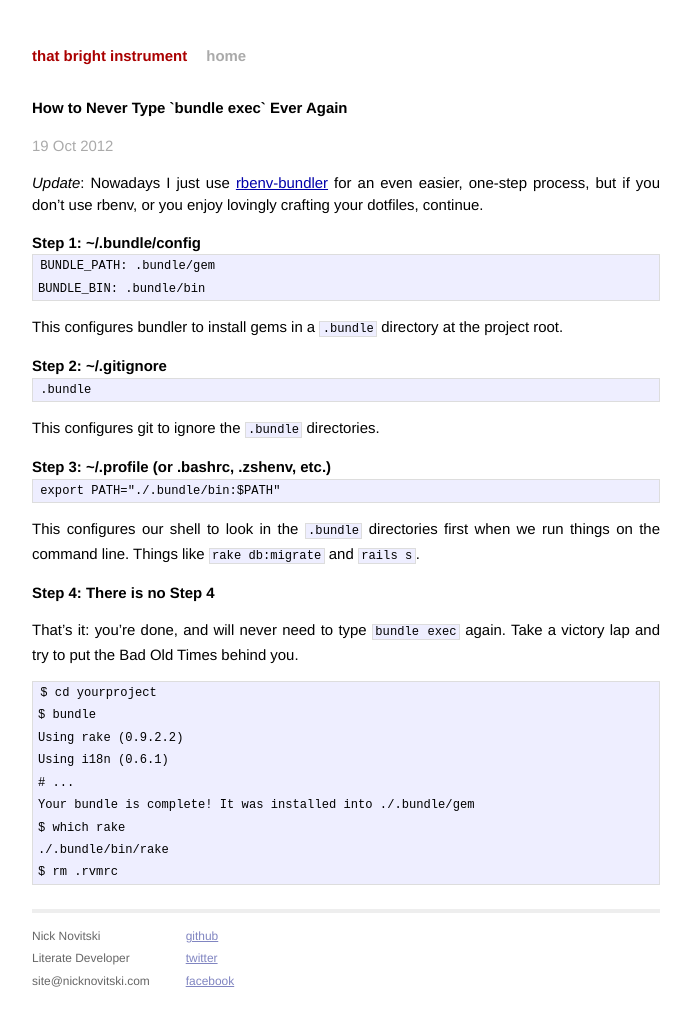
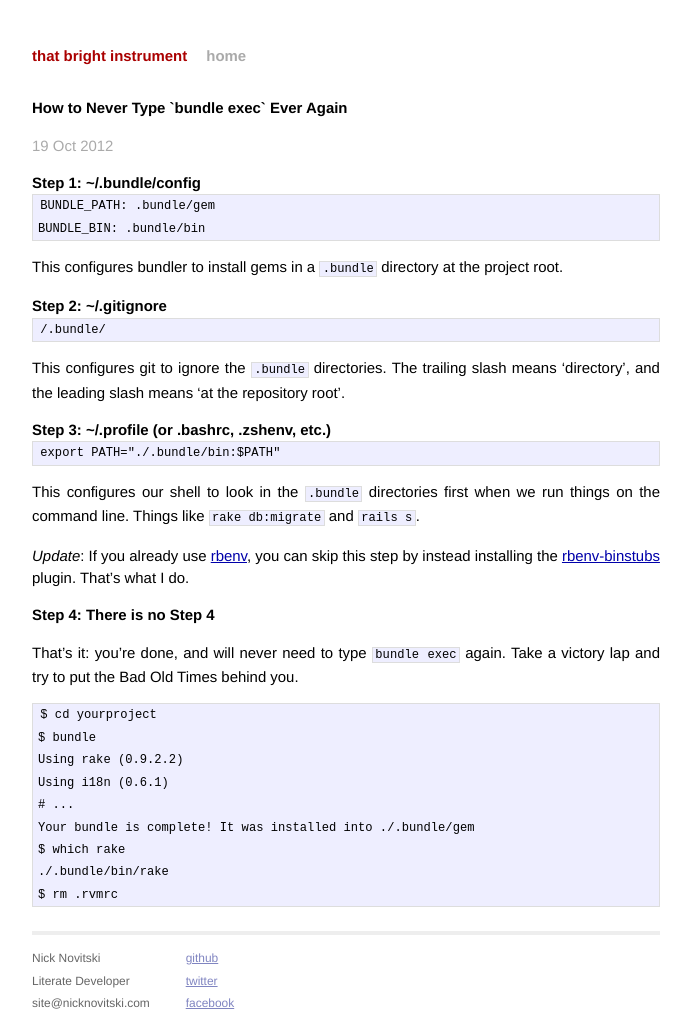
Before and after one commit to nicknovitski/nicknovitski.github.io, a Jekyll site: the page built from _posts/2012-10-19-how-to-never-type-bundle-exec-ever-again.md, in a window 1280 px wide. Shown: the whole page, without its empty margins (294-985 px from the left). Built offline with Jekyll 4.4.1, drawn with Linux system fonts in a browser that asks for light colours; before the commit the page ends 1004 px from its top, so only the background shows below that.

Commit message:
correct bundle exec post

```diff
--- a/_posts/2012-10-19-how-to-never-type-bundle-exec-ever-again.md
+++ b/_posts/2012-10-19-how-to-never-type-bundle-exec-ever-again.md
@@ -2,12 +2,7 @@
 layout: post
 title: How to Never Type `bundle exec` Ever Again
 date: 2012-10-19 08:37:00
-tumblr_url: http://nicknovitski.tumblr.com/post/33896136639/how-to-never-type-bundle-exec-ever-again
 ---
-*Update*: Nowadays I just use [rbenv-bundler](https://github.com/carsomyr/rbenv-bundler)
-for an even easier, one-step process, but if you don't use rbenv, or you enjoy lovingly
-crafting your dotfiles, continue.
-
 ## Step 1: ~/.bundle/config
     BUNDLE_PATH: .bundle/gem
     BUNDLE_BIN: .bundle/bin
@@ -15,9 +10,9 @@ crafting your dotfiles, continue.
 This configures bundler to install gems in a `.bundle` directory at the project root.
 
 ## Step 2: ~/.gitignore
-    .bundle
+    /.bundle/
 
-This configures git to ignore the `.bundle` directories.
+This configures git to ignore the `.bundle` directories.  The trailing slash means 'directory', and the leading slash means 'at the repository root'.
 
 ## Step 3: ~/.profile (or .bashrc, .zshenv, etc.)
 
@@ -25,6 +20,8 @@ This configures git to ignore the `.bundle` directories.
 
 This configures our shell to look in the `.bundle` directories first when we
 run things on the command line. Things like `rake db:migrate` and `rails s`.
+
+*Update*: If you already use [rbenv](https://github.com/sstephenson/rbenv), you can skip this step by instead installing the [rbenv-binstubs](https://github.com/ianheggie/rbenv-binstubs) plugin.  That's what I do.
 
 ## Step 4: There is no Step 4
 
```
